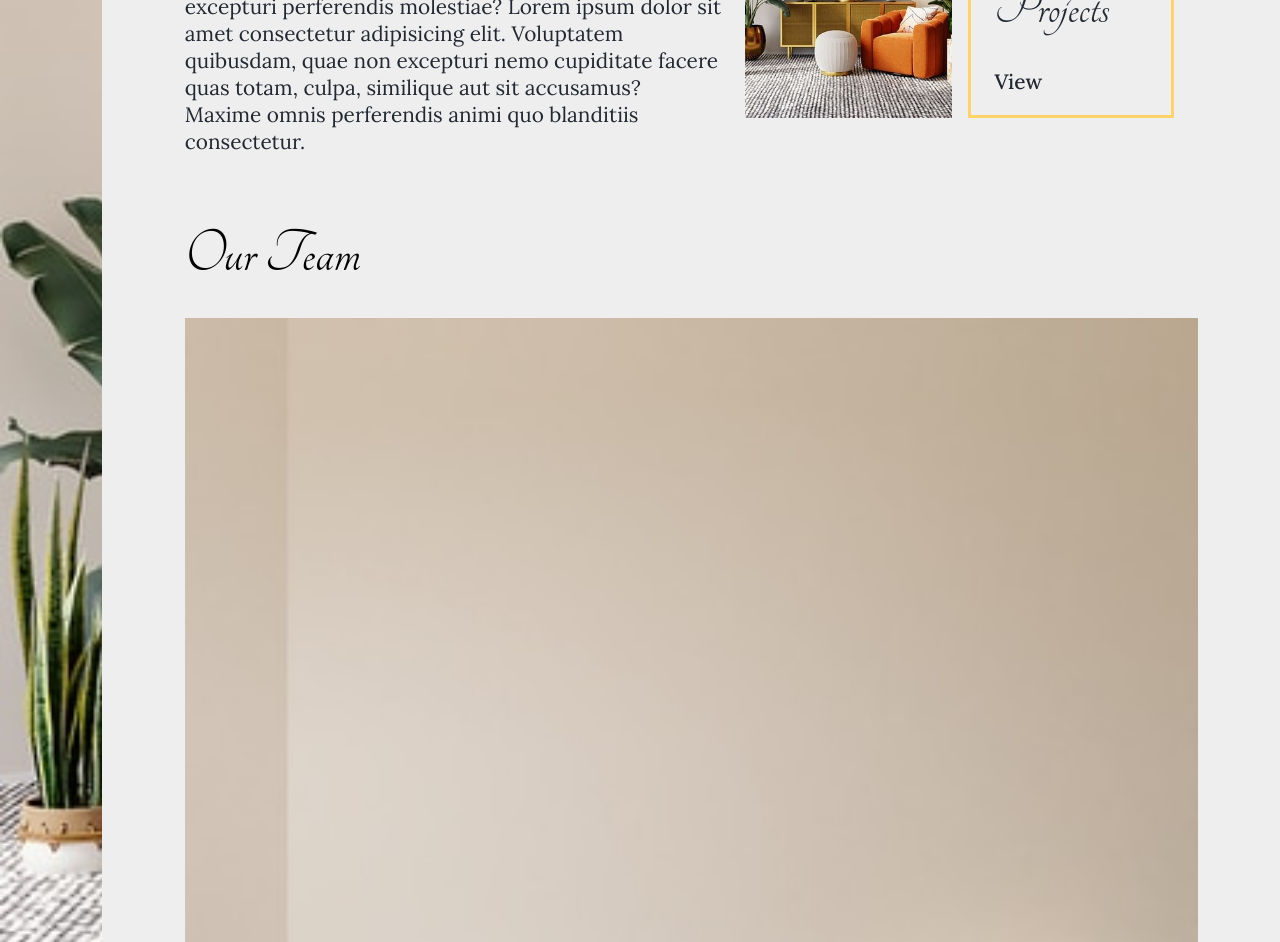
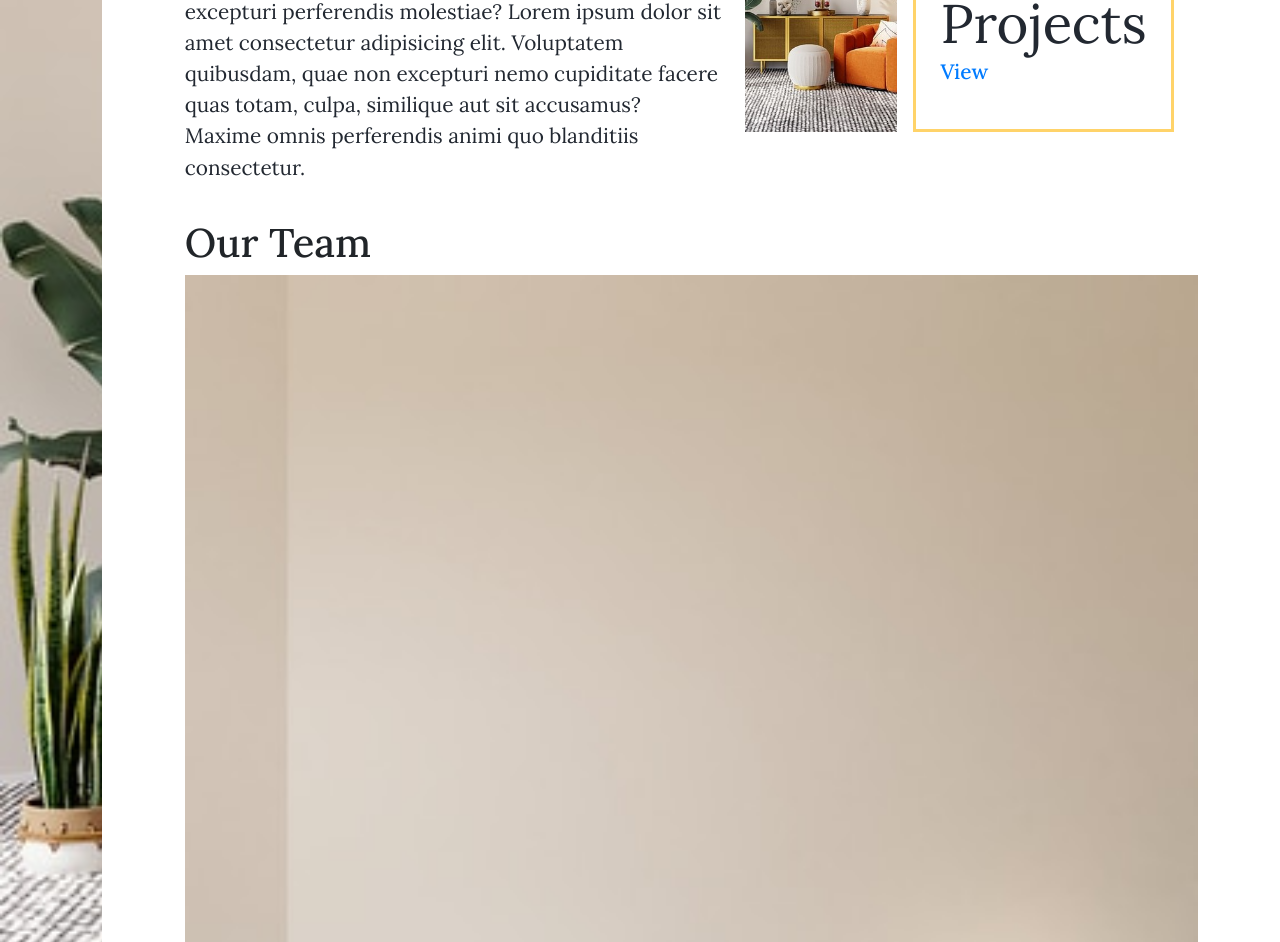
Before and after one commit to rvira/ShreeyanInfra, a plain HTML site: page about-us.html in a window 1280 px wide. Shown: the part 767-1709 px from the top of the page. Drawn offline with nearby package versions, Linux system fonts and the light colour scheme.

Commit message:
minor changes
Signed-off-by: rishabh <rvira@gmail.com>

```diff
--- a/about-us.html
+++ b/about-us.html
@@ -17,6 +17,10 @@
   <!--CSS Links-->
   <link href="assets/css/style.css" rel="stylesheet">
   <link href="assets/css/contact.css" rel="stylesheet">
+  <link rel="stylesheet" href="https://cdnjs.cloudflare.com/ajax/libs/twitter-bootstrap/4.1.3/css/bootstrap.min.css">
+  <link rel="stylesheet" href="https://cdnjs.cloudflare.com/ajax/libs/ionicons/2.0.1/css/ionicons.min.css">
+  <link rel="stylesheet" href="https://maxcdn.bootstrapcdn.com/font-awesome/4.5.0/css/font-awesome.min.css">
+
 
   <title>Document</title>
 </head>
@@ -69,7 +73,7 @@
 
         <div class="item last-item">
           <h1 class="other-h1">All</h1>
-          <h1>Projects</h1>
+          <h1 class="other-h1">Projects</h1>
           <a href="#">View</a>
         </div>
       </div>
@@ -129,13 +133,10 @@
             <p class="copyright">Shreeyan © 2021</p>
         </footer>
     </div>
-    <script src="https://cdnjs.cloudflare.com/ajax/libs/jquery/3.2.1/jquery.min.js"></script>
-    <script src="https://cdnjs.cloudflare.com/ajax/libs/twitter-bootstrap/4.1.3/js/bootstrap.bundle.min.js"></script>
 
 
   </section>
-
-  </section>
+</section>
 
 
 
```
